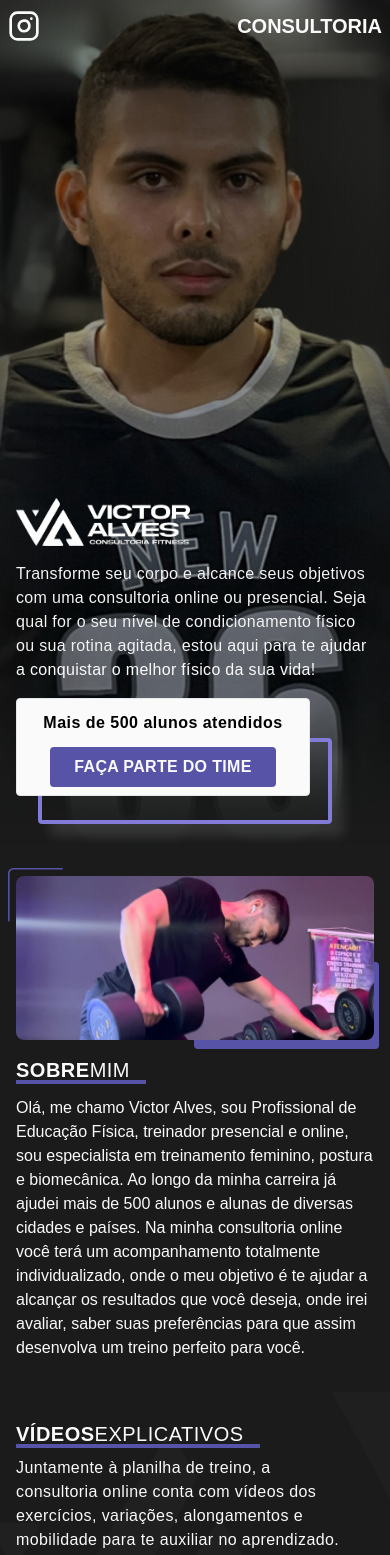
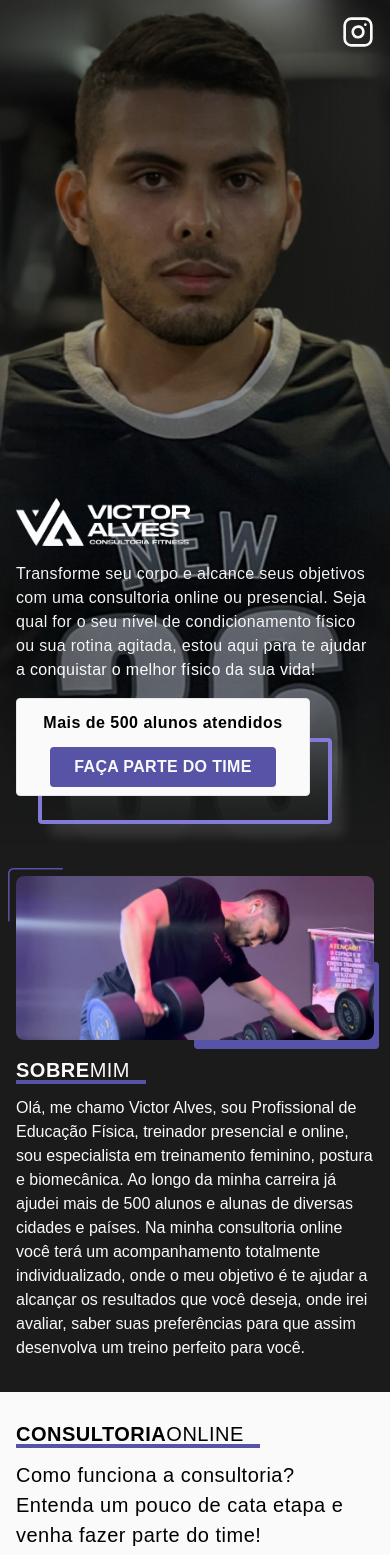
Before and after one commit to samuelcolares/VictorAlvesPersonal, a Next.js app: page / in a window 390 px wide. Shown: the top 1555 px of the page. Built offline with nearby package versions, Linux system fonts and the light colour scheme; a web font is replaced by a local one.

Commit message:
mais uma mudança de textos

```diff
--- a/app/(root)/(routes)/_components/sections/section01-landing.tsx
+++ b/app/(root)/(routes)/_components/sections/section01-landing.tsx
@@ -4,7 +4,7 @@ import Image from "next/image";
 import Link from "next/link";
 import React from "react";
 import styled from "styled-components";
-import { NavbarDesktop, NavbarMobile } from "../../../../../components/ui/navbar";
+import { NavbarDesktop, NavbarMobile } from "@/components/ui/navbar";
 
 const Landing = styled.header`
   font-size: 1em;
--- a/app/(root)/(routes)/consultoria/_components/section02-planos.tsx
+++ b/app/(root)/(routes)/consultoria/_components/section02-planos.tsx
@@ -27,7 +27,7 @@ const PlanosWrapper = styled.div`
 
 const ConsultoriaPlanos = () => {
   return (
-    <section className="lg:py-2.5 lg:px-[5em] py-2 px-1 bg-dark flex flex-col lg:flex-row lg:justify-between lg:items-center gap-1">
+    <section className="lg:py-2.5 lg:px-[5em] py-2 px-1 flex flex-col lg:flex-row lg:justify-between lg:items-center gap-1">
       <div className="lg:w-[30.3125rem]">
         <h2 className="text-1.25 lg:text-2.5 text-white border-b-4 border-primary500 w-[18.5rem] lg:w-full">
           EM <span className="font-bold">TODOS</span> OS PLANOS DA{" "}
--- a/app/(root)/(routes)/page.tsx
+++ b/app/(root)/(routes)/page.tsx
@@ -3,10 +3,11 @@ import VideosPlusFeedbacks from "@/components/sections-wrapper";
 import LandingSection from "./_components/sections/section01-landing";
 import SobreMim from "./_components/sections/section02-sobremim";
 import Planos from "./_components/sections/section06-planos";
-import { NavbarMobile } from "@/components/ui/navbar";
 import Image from "next/image";
 
 import React, { useState, useEffect } from "react";
+import Servicos from "./consultoria/_components/section01-explantion";
+import ConsultoriaPlanos from "./consultoria/_components/section02-planos";
 
 const HomePage = () => {
   const [isMounted, setIsMounted] = useState<boolean>(false);
@@ -51,6 +52,7 @@ const HomePage = () => {
     <main className="bg-dark">
       <LandingSection />
       <SobreMim />
+      <Servicos />
       <VideosPlusFeedbacks />
       <Planos />
     </main>
--- a/components/sections-wrapper.tsx
+++ b/components/sections-wrapper.tsx
@@ -3,6 +3,7 @@ import React from "react";
 import styled from "styled-components";
 import VideosExplicativos from "@/app/(root)/(routes)/_components/sections/section04-videosexplicativos";
 import Feedbacks from "@/app/(root)/(routes)/_components/sections/section05-feedbacks";
+import ConsultoriaPlanos from "@/app/(root)/(routes)/consultoria/_components/section02-planos";
 
 const Wrapper = styled.div`
   background-image: url("./images/logo-bg.png");
@@ -17,6 +18,7 @@ const Wrapper = styled.div`
 const VideosPlusFeedbacks = () => {
   return (
     <Wrapper>
+      <ConsultoriaPlanos />
       <VideosExplicativos />
       <Feedbacks/>
     </Wrapper>
--- a/components/ui/navbar.tsx
+++ b/components/ui/navbar.tsx
@@ -7,7 +7,8 @@ import { cn } from "@/lib/util";
 import { useParams, usePathname, useRouter } from "next/navigation";
 
 const homelinks = [
-  { link: "Consultoria", href: "/consultoria" },
+  { link: "Consultoria", href: "#consultoria" },
+  // { link: "Consultoria", href: "/consultoria" },
   { link: "FEEDBACKS", href: "#feedbacks" },
   { link: "Planos", href: "#planos" },
   // { link: "CONTATO", href: "/contato" },
@@ -43,7 +44,7 @@ export const NavbarDesktop = () => {
           href={item.href}
           className="text-white uppercase font-semibold leading-8 px-1 py-0.625 flex items-center justify-center text-1.5 lg:hover:text-primary500 transition"
           key={idx}
-          onClick={handleScroll}
+          // onClick={handleScroll}
         >
           {item.link}
         </Link>
@@ -61,20 +62,20 @@ export const NavbarDesktop = () => {
 
 export const NavbarMobile = () => {
   return (
-    <nav className=" lg:hidden absolute flex justify-between w-full items-center">
+    <nav className=" lg:hidden absolute flex justify-end w-full items-center">
       <Link
         href={"https://www.instagram.com/victoralvespersonal_"}
         target="_blank"
-        className="text-white transition px-0.5"
+        className="text-white transition p-1"
       >
         <Instagram className="w-[2rem] h-[2rem]" />
       </Link>
-      <Link
+      {/* <Link
         href={"/consultoria"}
         className="text-white uppercase font-semibold leading-8 px-0.5 py-0.625 flex items-center justify-center text-1.25 lg:hover:text-primary500 transition"
       >
         Consultoria
-      </Link>
+      </Link> */}
     </nav>
   );
 };
--- a/components/ui/planos-card.tsx
+++ b/components/ui/planos-card.tsx
@@ -2,9 +2,9 @@
 import React from "react";
 import Button from "./button";
 import styled from "styled-components";
-import { CheckCircle, Dumbbell, Globe, TableProperties } from "lucide-react";
+import { CheckCircle } from "lucide-react";
 import { Swiper, SwiperSlide } from "swiper/react";
-import { EffectCards, Pagination } from "swiper/modules";
+import { Pagination, Autoplay } from "swiper/modules";
 import "swiper/css/pagination";
 import Link from "next/link";
 
@@ -80,7 +80,13 @@ export const PlanosCards = () => {
           ))}
         </ul>
 
-        <Link href={"https://whatsa.me/5585992814760/?t=Oi%20Victor,%20tenho%20interesse%20nas%20planilha%20de%20treino,%20como%20funciona?"} className="mt-auto mx-auto" target="_blank">
+        <Link
+          href={
+            "https://whatsa.me/5585992814760/?t=Oi%20Victor,%20tenho%20interesse%20nas%20planilha%20de%20treino,%20como%20funciona?"
+          }
+          className="mt-auto mx-auto"
+          target="_blank"
+        >
           <Button text="comprar aqui" />
         </Link>
       </Card>
@@ -108,7 +114,7 @@ export const PlanosCards = () => {
           ))}
         </ul>
 
-        <Link href={"/consultoria"} className="mt-auto mx-auto all">
+        <Link href={"#consultoria"} className="mt-auto mx-auto all">
           <Button
             text="Conhecer os planos"
             classname="bg-primary700 text-white border-0"
@@ -139,7 +145,13 @@ export const PlanosCards = () => {
           ))}
         </ul>
 
-        <Link href={"https://whatsa.me/5585992814760/?t=Oi%20Victor,%20tenho%20interesse%20no%20personal%20training,%20como%20funciona?"} className="mt-auto mx-auto" target="_blank">
+        <Link
+          href={
+            "https://whatsa.me/5585992814760/?t=Oi%20Victor,%20tenho%20interesse%20no%20personal%20training,%20como%20funciona?"
+          }
+          className="mt-auto mx-auto"
+          target="_blank"
+        >
           <Button text="Saber Mais" />
         </Link>
       </Card>
@@ -201,8 +213,12 @@ export const PlanosCardsMobile = () => {
         spaceBetween={10}
         className="mySwiperPlanos w-full"
         loop={true}
+        autoplay={{
+          delay: 2500,
+          disableOnInteraction: false,
+        }}
         pagination={{ clickable: true }}
-        modules={[Pagination]}
+        modules={[Pagination, Autoplay]}
       >
         <SwiperSlide>
           <CardMobile className="transition-all">
@@ -225,7 +241,13 @@ export const PlanosCardsMobile = () => {
               ))}
             </ul>
 
-            <Link href={"https://whatsa.me/5585992814760/?t=Oi%20Victor,%20tenho%20interesse%20nas%20planilha%20de%20treino,%20como%20funciona?"} className="mt-auto mx-auto" target="_blank">
+            <Link
+              href={
+                "https://whatsa.me/5585992814760/?t=Oi%20Victor,%20tenho%20interesse%20nas%20planilha%20de%20treino,%20como%20funciona?"
+              }
+              className="mt-auto mx-auto"
+              target="_blank"
+            >
               <Button text="comprar aqui" />
             </Link>
           </CardMobile>
@@ -255,7 +277,7 @@ export const PlanosCardsMobile = () => {
               ))}
             </ul>
 
-            <Link href={"/consultoria"} className="mt-auto mx-auto all">
+            <Link href={"#consultoria"} className="mt-auto mx-auto all">
               <Button
                 text="Conhecer os planos"
                 classname="bg-primary700 text-white border-0"
@@ -288,7 +310,13 @@ export const PlanosCardsMobile = () => {
               ))}
             </ul>
 
-            <Link href={"https://whatsa.me/5585992814760/?t=Oi%20Victor,%20tenho%20interesse%20no%20personal%20training,%20como%20funciona?"} className="mt-auto mx-auto" target="_blank">
+            <Link
+              href={
+                "https://whatsa.me/5585992814760/?t=Oi%20Victor,%20tenho%20interesse%20no%20personal%20training,%20como%20funciona?"
+              }
+              className="mt-auto mx-auto"
+              target="_blank"
+            >
               <Button text="Saber Mais" />
             </Link>
           </CardMobile>
```
